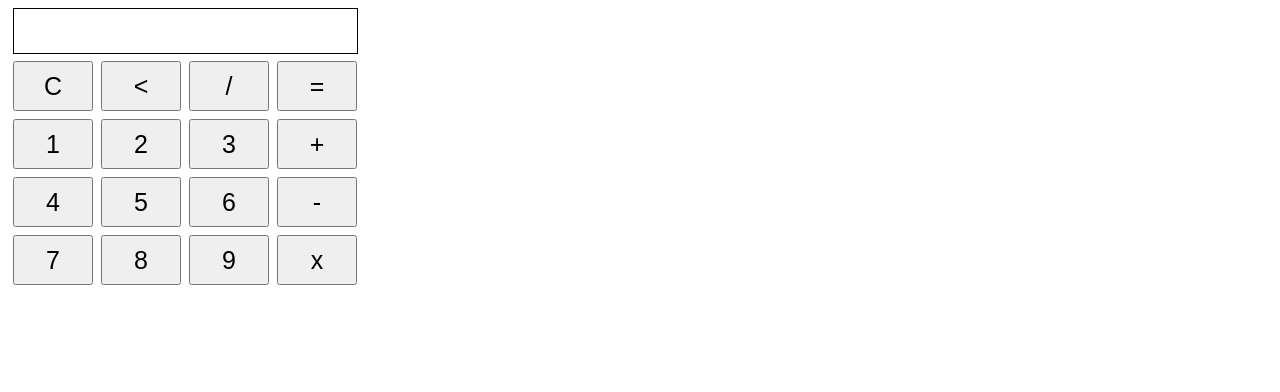
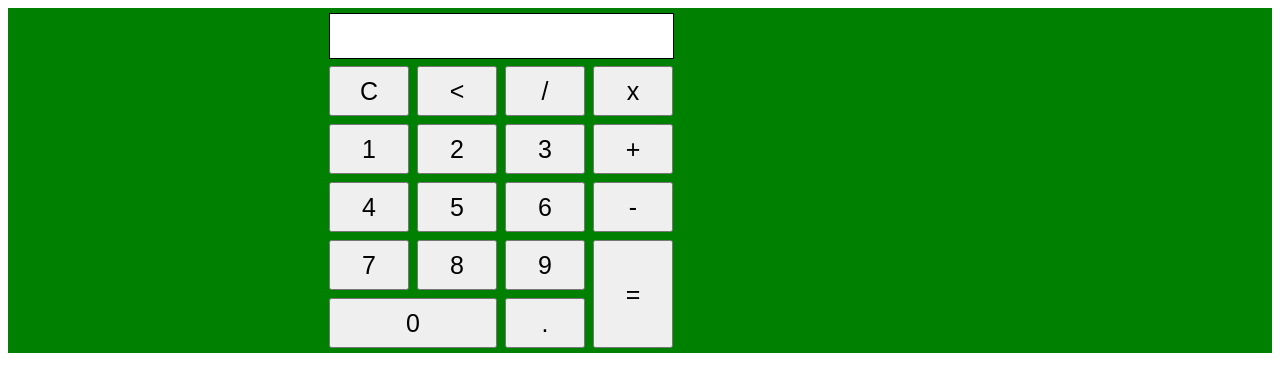
Before and after one commit to kooldrmony/Calculator, a plain HTML site: page index.html in a window 1280 px wide. Drawn offline with nearby package versions, Linux system fonts and the light colour scheme.

Commit message:
added css to try and center the calculator

```diff
--- a/assets/styles.css
+++ b/assets/styles.css
@@ -3,6 +3,26 @@
 	height: 50px;
 	font-size: 25px;
 	margin: 2px;
+}
+
+#window {
+	margin: auto;
+	width: 50%;
+}
+
+#zero {
+	width: 168px;
+	height: 50px;
+	font-size: 25px;
+	margin: 2px;
+}
+
+#equal {
+	width: 80px;
+	height: 108px;
+	font-size: 25px;
+	margin: 2px;
+
 }
 
 #view {
@@ -12,9 +32,22 @@
 	margin-left: 5px;
 	margin-bottom: 2px;
 	padding: 5px;
+	margin-top: 5px;
 }
 
-#tainer {
+#container{
+	background-color: green;
+	margin-right: auto;
+	margin-left: auto;
+}
+
+#wrapper {
+	display: block;
+	margin: auto;
+	width: 50%;
+}
+
+/*#tainer {
 	display: block;
 	margin-right: auto;
 	margin-left: auto;
@@ -52,7 +85,7 @@
 	display: grid;
     grid-template-columns: repeat(4);
     /*grid-template-rows: 1fr 1fr 1fr 1fr 1fr 60px;*/
-		grid-template-areas:
+		/*grid-template-areas:
         "n n n e"
         "n n n e"
         "n n n e"
@@ -68,4 +101,4 @@
 }
 
 #num {
-}
+}*/
--- a/index.html
+++ b/index.html
@@ -36,16 +36,17 @@
 
 	</div> -->
 
-	<div id="tainer">
-		<form name="form">
+	<div id="container">
+		<form id="window" name="form">
 			<input id="view">
 		</form>
-		<table>
+		<table id="wrapper">
 			<tr>
 				<td><input class="button" type="button" value="C" onclick="reset()"></td>
 				<td><input class="button" type="button" value="<" onclick="back()"></td>
 				<td><input class="button" type="button" value="/" onclick="insert('/')"></td>
-				<td><input class="button" type="button" value="=" onclick="equal()"></td>
+				<td><input class="button" type="button" value="x" onclick="insert('*')"></td>
+
 			</tr>
 			<tr>
 				<td><input class="button" type="button" value="1" onclick="insert(1)"></td>
@@ -63,7 +64,11 @@
 				<td><input class="button" type="button" value="7" onclick="insert(7)"></td>
 				<td><input class="button" type="button" value="8" onclick="insert(8)"></td>
 				<td><input class="button" type="button" value="9" onclick="insert(9)"></td>
-				<td><input class="button" type="button" value="x" onclick="insert('*')"></td>
+				<td rowspan="2"><input id="equal" type="button" value="=" onclick="equal()"></td>
+			</tr>
+			<tr>
+				<td colspan="2"><input type="button" id="zero" value="0" onclick="insert(0)"></td>
+				<td><input class="button" type="button" value="." onclick="insert('.')"></td>
 			</tr>
 		</table>
 	</div>
```
